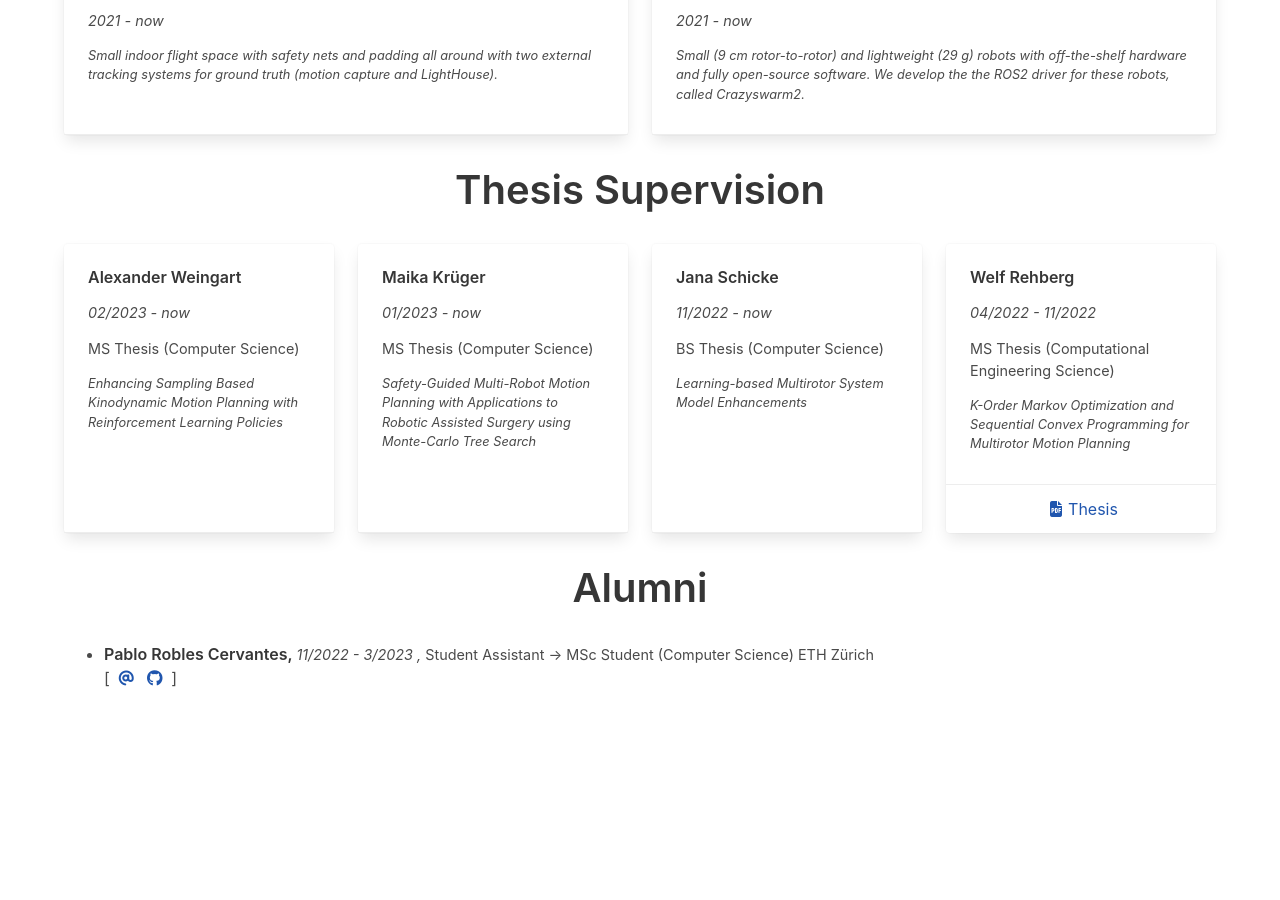
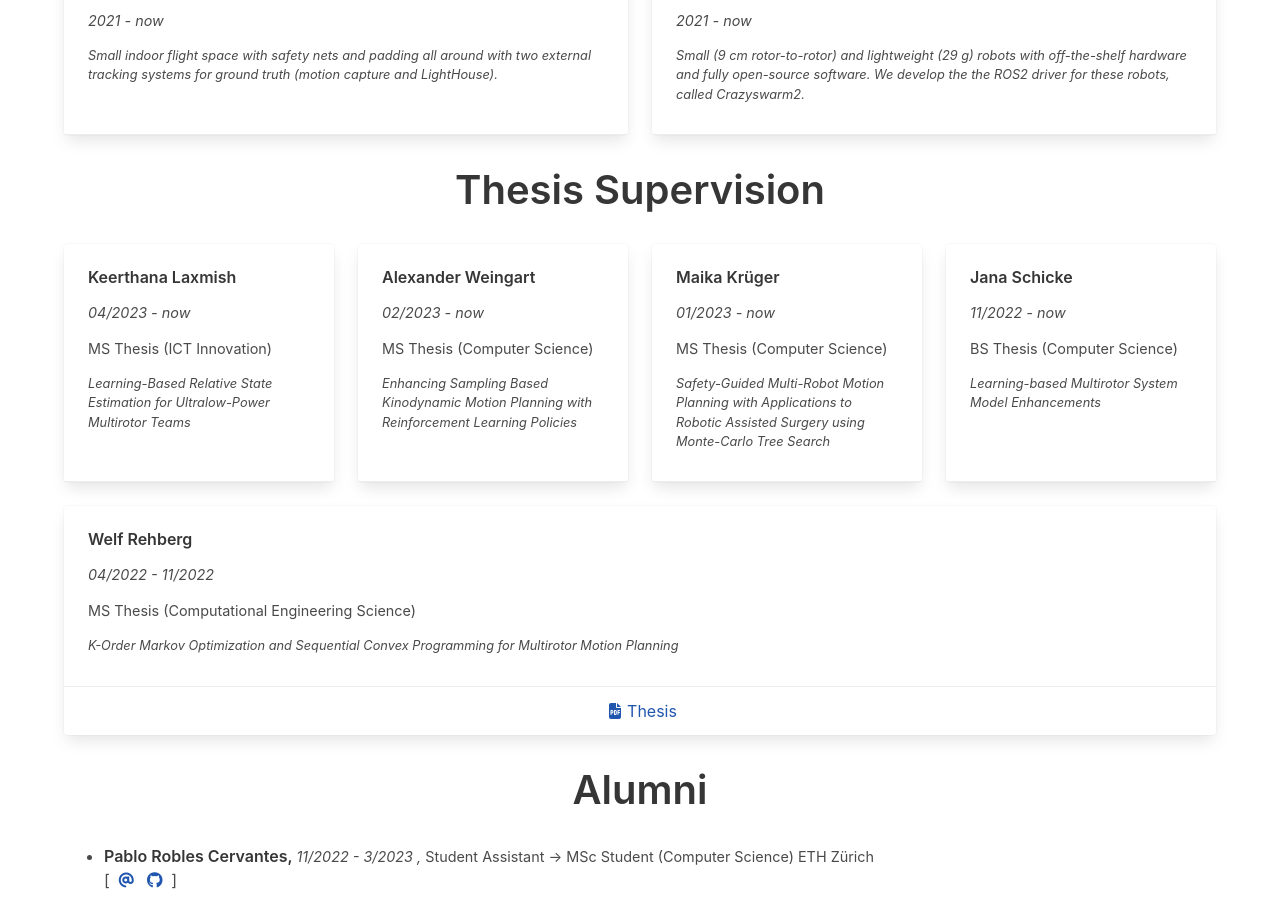
Before and after one commit to IMRCLab/imrclab.github.io, a Jekyll site: the page built from team.html, in a window 1280 px wide and 900 px high, scrolled down 1337 px. Built offline with Jekyll 4.4.1, drawn with Linux system fonts in a browser that asks for light colours; before the commit the page ends 2035 px from its top, so only the background shows below that.

Commit message:
add keerthana to the team

```diff
--- a/_data/team.yml
+++ b/_data/team.yml
@@ -72,6 +72,11 @@
     note: Small (9 cm rotor-to-rotor) and lightweight (29 g) robots with off-the-shelf hardware and fully open-source software. We develop the the ROS2 driver for these robots, called Crazyswarm2.
 
 thesis:
+  - name: Keerthana Laxmish
+    role: MS Thesis (ICT Innovation)
+    note: Learning-Based Relative State Estimation for Ultralow-Power Multirotor Teams
+    start: 04/2023
+
   - name: Alexander Weingart
     role: MS Thesis (Computer Science)
     note: Enhancing Sampling Based Kinodynamic Motion Planning with Reinforcement Learning Policies
```
